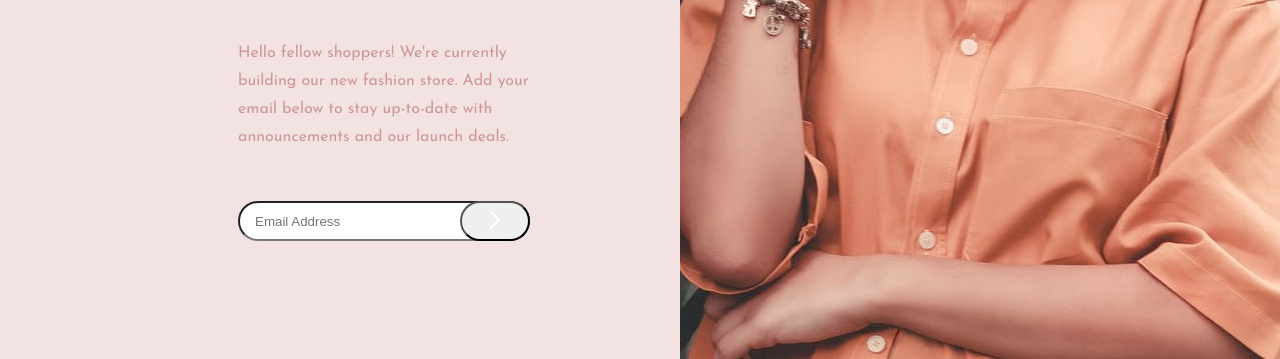
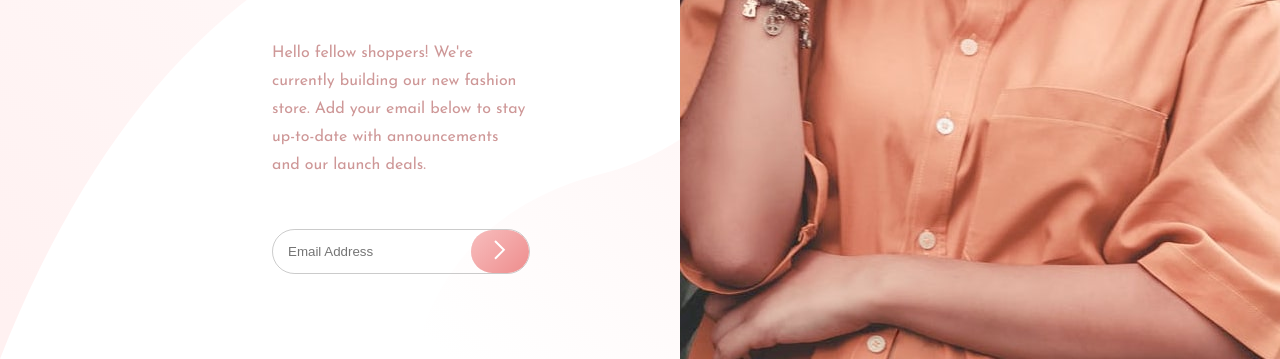
Before and after one commit to Msgl/base-apparel-coming-soon-master, a website: page index.html in a window 1280 px wide. Shown: the part 441-800 px from the top of the page. Drawn offline with Linux system fonts and the light colour scheme.

Commit message:
Form style

```diff
--- a/styles.css
+++ b/styles.css
@@ -18,7 +18,7 @@
     box-sizing: border-box;
 }
 
-body {
+body, button {
     font-size: 16px;
     font-family: 'Josefin Sans', sans-serif;
 
@@ -26,7 +26,7 @@ body {
 
 .container {
     height: 100vh;
-    background-color: hsla(0, 36%, 70%, 0.274);
+    background-image: url(/images/bg-pattern-desktop.svg);
     display: grid;
     grid-template-columns: 1fr 600px;
     grid-template-rows: 220px 1fr;
@@ -36,7 +36,7 @@ body {
 }
 
 .logo, .content {
-    padding-left: 35%;
+    padding-left: 40%;
     padding-right: 22%;
 }
 
@@ -84,17 +84,29 @@ input {
     width: 100%;
     padding: 15px;
     border-radius: 30px;
-    height: 40px;
+    height: 45px;
+    border: solid 1px rgba(0, 0, 0, 0.205);
+    background-color: transparent;
+    outline: none;
 }
 
 button {
-    width: 70px;
+
+    width: 60px;
+    border: solid 1px transparent;
     border-radius: 30px;
     z-index: 1;
     position: absolute;
     right: 0;
-    height: 40px;
+    height: 45px;
+    background-image: linear-gradient(135deg, hsl(0, 80%, 86%), hsl(0, 74%, 74%));
+    background-origin: border-box;
+    background-clip: content-box, border-box;
+    cursor:pointer;
+}
 
+button:hover {
+    box-shadow: 0px 5px 15px #88888862;
 }
 
 @media only screen and (max-width: 1200px) {
```
